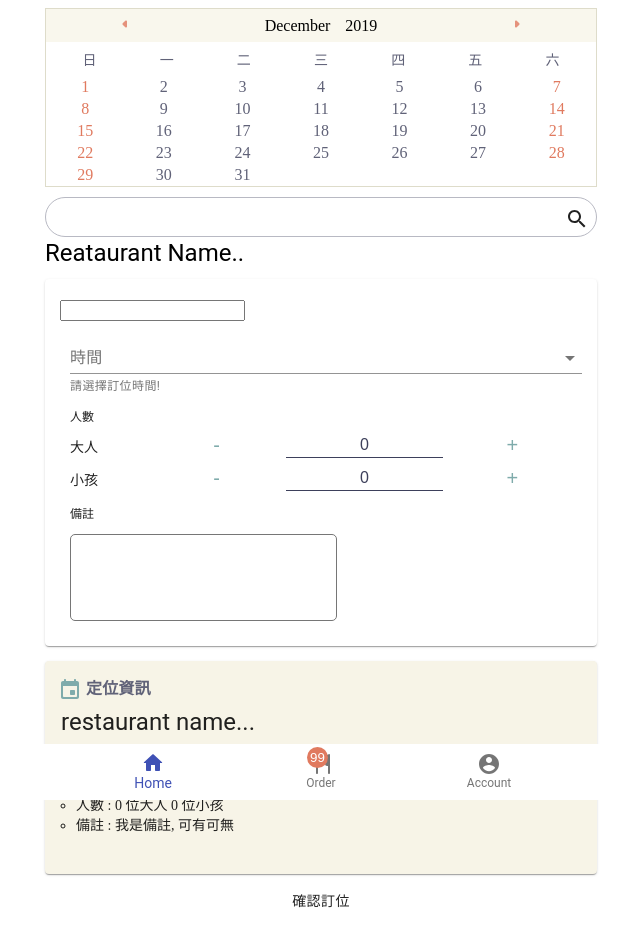
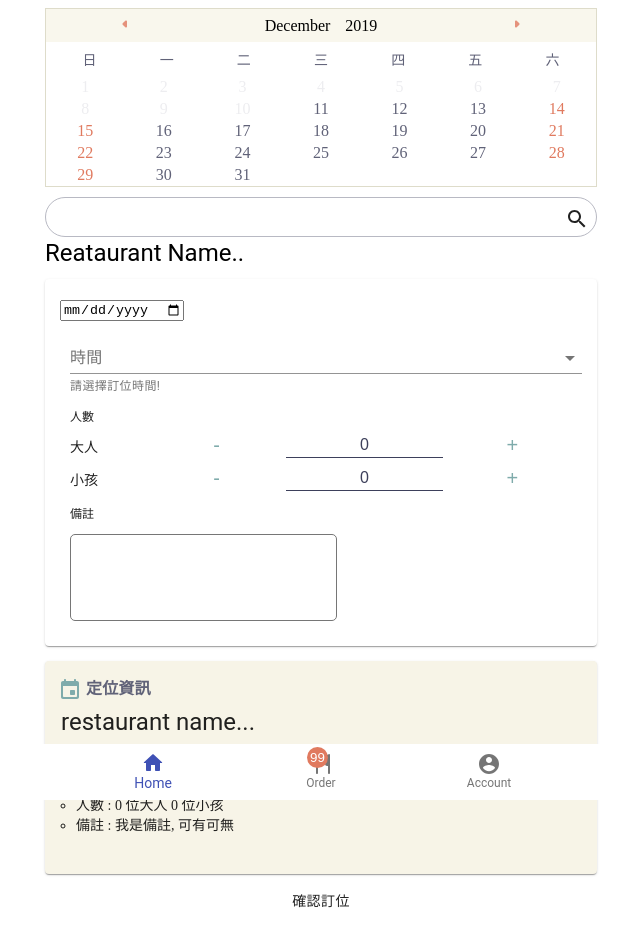
Before and after one commit to beiyi1996/Nodejs, a React (Create React App) app in the folder client/: page / in a window 1280 px wide. Shown: the top 946 px of the page, without its empty margins (319-959 px from the left). Built offline with nearby package versions, Linux system fonts and the light colour scheme.

Commit message:
modified createCalendar funtion

```diff
--- a/client/src/views/Booking.js
+++ b/client/src/views/Booking.js
@@ -275,6 +275,23 @@ const useStyles = makeStyles(theme => ({
   month: {
     display: "inline-block",
     marginRight: 15
+  },
+  notThisMonth: {
+    "&:hover": {
+      cursor: "default",
+      backgroundColor: "#fff"
+    }
+  },
+  clicked: {
+    backgroundColor: "#F4F1DE"
+  },
+  disabledDay: {
+    color: "#EDEDF0",
+
+    "&:hover": {
+      backgroundColor: "#fff",
+      cursor: "default"
+    }
   }
 }));
 
@@ -284,6 +301,7 @@ function Calendar() {
   const [month, setMonth] = React.useState(today.getMonth());
   const [year, setYear] = React.useState(today.getFullYear());
   const [disabled, setDisabled] = React.useState(false);
+  let [date, setClickDate] = React.useState(0);
   const weekend = ["日", "一", "二", "三", "四", "五", "六"];
   const monthEnName = [
     "January",
@@ -301,10 +319,17 @@ function Calendar() {
   ];
 
   const handlePrevMonth = () => {
-    if (month === 0) {
+    const thisMonth = `${today.getFullYear()}${today.getMonth() + 1 - 1}`;
+    const changeMonth = `${year}${month}`;
+    if (changeMonth === thisMonth) {
       setDisabled(true);
     } else {
-      setMonth(month - 1);
+      if (month === 0) {
+        setMonth(month + 11);
+        setYear(year - 1);
+      } else {
+        setMonth(month - 1);
+      }
     }
   };
 
@@ -320,6 +345,10 @@ function Calendar() {
     }
   };
 
+  const handleClickDate = value => {
+    setClickDate((date = `${month}${value}`));
+  };
+
   const createWeekDay = () => {
     const weekday = weekend.map((item, idx) => {
       return (
@@ -332,16 +361,23 @@ function Calendar() {
     return weekday;
   };
 
-  const createCalendar = (year, month, disabled) => {
-    console.log("year", year, "month", month);
+  const createCalendar = (year, month) => {
+    // console.log("year", year, "month", month);
     const days = new Date(year, month + 1, 0);
-    console.log("天數", days.getDate());
+    // console.log("天數", days.getDate());
     const dayArray = [];
     let rows = [];
     let cells = [];
+    let firstDay = new Date(year, month, 1).getDay();
+    let lastDay = new Date(year, month, days.getDate()).getDay();
     for (let i = 1; i <= days.getDate(); i++) {
       const todayDay = new Date(year, month, i).getDay();
       dayArray.push([i, todayDay]);
+    }
+    // console.log("dayArray", dayArray[0]);
+    while (firstDay !== 0) {
+      cells.push([]);
+      firstDay--;
     }
     dayArray.map((item, idx) => {
       if (item[1] % 6 !== 0 || item[1] === 0) {
@@ -354,22 +390,37 @@ function Calendar() {
         cells = [];
       }
       if (idx === dayArray.length - 1) {
+        while (lastDay !== 6) {
+          cells.push([]);
+          lastDay++;
+        }
         rows.push(cells);
       }
     });
-    console.log("rows", rows);
-
+    // console.log("rows", rows);
     const calendar = rows.map((item, idx) => {
       return (
         <div key={idx}>
           {item.map((item, idx) => {
+            console.log(year + month + item[0], today.getFullYear() + today.getMonth() + today.getDate());
             const isWeekend = item[1] === 0 || item[1] === 6 ? true : false;
+            const notThisMonth = item.length === 0 ? true : false;
+            const clicked = `${year}${month}${item[0]}` === `${year}${date}` ? true : false;
+            const disabled =
+              today.getFullYear() + today.getMonth() + item[0] <
+              today.getFullYear() + today.getMonth() + today.getDate()
+                ? true
+                : false;
             return (
               <span
                 className={clsx(classes.day, {
-                  [classes.weekend]: isWeekend
+                  [classes.weekend]: isWeekend,
+                  [classes.notThisMonth]: notThisMonth,
+                  [classes.clicked]: clicked,
+                  [classes.disabledDay]: disabled
                 })}
-                key={item[0]}
+                key={idx}
+                onClick={() => handleClickDate(item[0])}
               >
                 {item[0]}
               </span>
@@ -397,7 +448,7 @@ function Calendar() {
         </button>
       </div>
       <div className={classes.weekDayDiv}>{createWeekDay()}</div>
-      {createCalendar(year, month, disabled)}
+      {createCalendar(year, month)}
     </React.Fragment>
   );
 }
@@ -464,7 +515,7 @@ function Booking() {
             <Paper className={classes.paperRoot}>
               <ul className={classes.detailList}>
                 <li>
-                  <input type="text" />
+                  <input type="date" />
                   {/* <MuiPickersUtilsProvider utils={DateFnsUtils}>
                     <Grid container justify="space-around">
                       <KeyboardDatePicker
```
